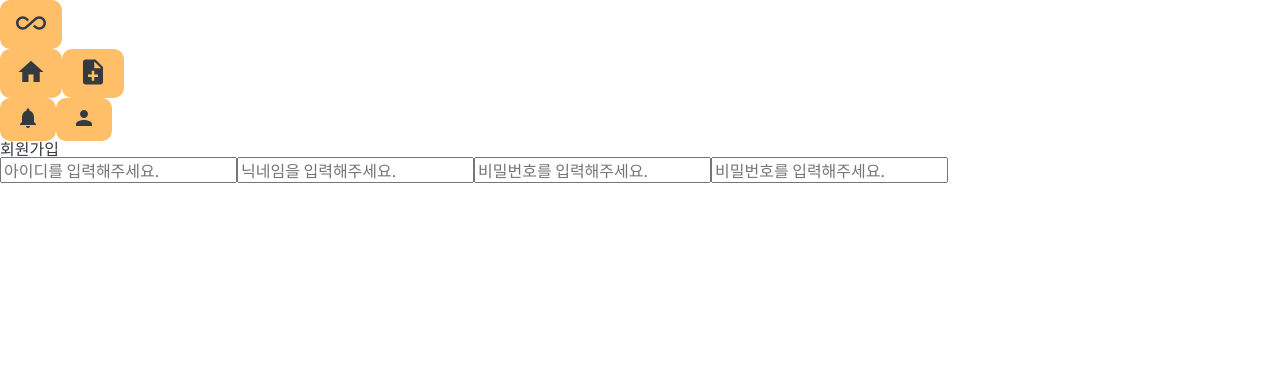
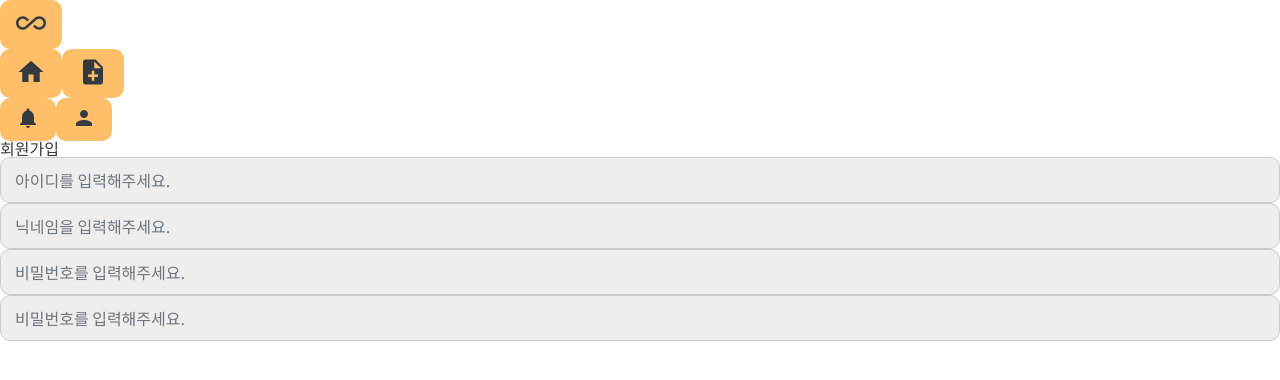
Before and after one commit to HseongH/Caffeine, a React (Create React App) app: page / in a window 1280 px wide. Shown: the top 380 px of the page. Built offline with nearby package versions, Linux system fonts and the light colour scheme.

Commit message:
input style work done

```diff
--- a/src/components/Input.js
+++ b/src/components/Input.js
@@ -2,46 +2,14 @@
 import React from 'react';
 
 const Input = (props) => {
-  const { width, margin, placeholder, type } = props;
-  const styles = {
-    width,
-    margin,
-  };
+  const { placeholder, type } = props;
 
-  return <input className="input--text" {...styles} type={type} placeholder={placeholder} />;
+  return <input className="input--text" type={type} placeholder={placeholder} />;
 };
 
 Input.defaultProps = {
-  width: '100%',
   type: 'text',
   placeholder: '텍스트를 작성해주세요.',
 };
 
-// const InputStyle = styled.input`
-//   --phColor: #6c757d;
-//   width: ${(props) => props.width};
-//   background: #eee;
-//   border: 1px solid #ccc;
-//   border-radius: 10px;
-//   box-sizing: border-box;
-//   padding: 10px 12px;
-//   ${(props) => props.margin && `margin: ${props.margin}`};
-
-//   &::placeholder {
-//     color: --phColor;
-//   }
-
-//   &::-webkit-input-placeholder {
-//     color: --phColor;
-//   }
-
-//   &:-ms-input-placeholder {
-//     color: --phColor;
-//   }
-
-//   &:focus {
-//     outline: none;
-//   }
-// `;
-
 export default Input;
--- a/src/style/scss/main.scss
+++ b/src/style/scss/main.scss
@@ -31,3 +31,28 @@
 }
 
 // INPUT
+.input--text {
+  @include common();
+  width: 100%;
+  background: #eee;
+  border: 1px solid #ccc;
+  border-radius: 10px;
+  box-sizing: border-box;
+  padding: 12px 14px;
+
+  &::placeholder {
+    color: $lightColor;
+  }
+
+  &::-webkit-input-placeholder {
+    color: $lightColor;
+  }
+
+  &:-ms-input-placeholder {
+    color: $lightColor;
+  }
+
+  &:focus {
+    outline: none;
+  }
+}
```
